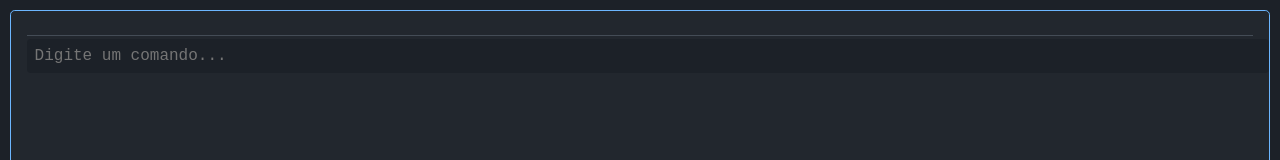
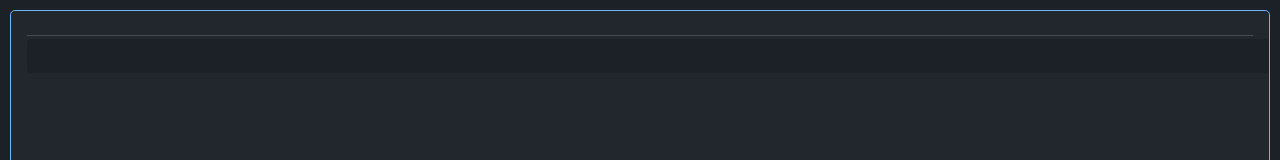
Before and after one commit to alexandre-dacaf/cliware, a React (Create React App) app in the folder core/: page / in a window 1280 px wide. Shown: the top 160 px of the page. Built offline with nearby package versions, Linux system fonts and the light colour scheme; the HTML template or start-up script is replaced by a standard one.

Commit message:
fix: Adjust printable interface and prune even more features to stick to the basics

```diff
--- a/core/src/App.tsx
+++ b/core/src/App.tsx
@@ -1,5 +1,3 @@
-// src/App.tsx
-
 import React from "react";
 import Terminal from "./components/Terminal";
 import "./App.css"; // Arquivo CSS para estilos
--- a/core/src/components/Terminal.tsx
+++ b/core/src/components/Terminal.tsx
@@ -1,35 +1,26 @@
 import React, { useState } from "react";
 import TextPrompt from "./prompts/TextPrompt";
-import Printable from "./outputs/Printable";
+import Printable from "./printables/Printable";
+import { IPrintable } from "../types/printables";
 import "./Terminal.css";
 
-interface TerminalHistoryItem {
-    component: React.ComponentType<any>;
-    props: Record<string, any>;
-}
+const Terminal: React.FC = () => {
+    const [terminalHistory, setTerminalHistory] = useState<IPrintable[]>([]);
 
-const Terminal: React.FC = () => {
-    const [terminalHistory, setTerminalHistory] = useState<
-        TerminalHistoryItem[]
-    >([]);
-
-    const handlePrint = (
-        component: React.ComponentType<any>,
-        props: Record<string, any>
-    ) => {
-        setTerminalHistory((previousHistory: TerminalHistoryItem[]) => [
+    const handlePrint = (printable: IPrintable) => {
+        setTerminalHistory((previousHistory: IPrintable[]) => [
             ...previousHistory,
-            { component, props },
+            printable,
         ]);
     };
 
     return (
         <div className="terminal active">
-            {terminalHistory.map((item: TerminalHistoryItem, index: number) => (
+            {terminalHistory.map((printable: IPrintable, index: number) => (
                 <Printable
                     key={index}
-                    component={item.component}
-                    props={item.props}
+                    component={printable.component}
+                    props={printable.props}
                 />
             ))}
 
--- a/core/src/components/inputs/Input.css
+++ b/core/src/components/input-fields/TextField.css
@@ -1,5 +1,3 @@
-/* src/components/inputs/Input.css */
-
 .input-field {
     width: 100%;
     padding: 0.5em;
--- /dev/null
+++ b/core/src/components/input-fields/TextField.tsx
@@ -0,0 +1,45 @@
+import React, {
+    useRef,
+    useState,
+    KeyboardEvent as ReactKeyboardEvent,
+} from "react";
+import "./TextField.css";
+
+interface TextFieldProps {
+    onContentChanged: (content: string) => void;
+    onEnterPressed: (content: string) => void;
+}
+
+const TextField = ({ onContentChanged, onEnterPressed }: TextFieldProps) => {
+    const selfRef = useRef<HTMLDivElement>(null);
+    const [content, setContent] = useState<string>("");
+
+    const updateContent = () => {
+        if (selfRef.current) {
+            const content: string = selfRef.current.textContent || "";
+            setContent(content);
+            onContentChanged(content);
+        }
+    };
+
+    const handleKeyDown = (event: ReactKeyboardEvent<HTMLDivElement>) => {
+        if (event.key === "Enter") {
+            event.preventDefault();
+            onEnterPressed(content);
+        }
+    };
+
+    return (
+        <div
+            ref={selfRef}
+            contentEditable
+            className="input-field"
+            onInput={updateContent}
+            onKeyDown={handleKeyDown}
+            data-placeholder="Digite um comando..."
+            suppressContentEditableWarning={true}
+        />
+    );
+};
+
+export default TextField;
--- a/core/src/components/inputs/Input.tsx
+++ /dev/null
@@ -1,79 +0,0 @@
-// src/components/inputs/Input.tsx
-
-import React, {
-  forwardRef,
-  useImperativeHandle,
-  useRef,
-  useState,
-  ChangeEvent,
-  KeyboardEvent as ReactKeyboardEvent,
-} from 'react';
-import './Input.css'; // Arquivo CSS para estilos
-
-// Interface para os métodos que serão expostos via ref
-export interface InputHandle {
-  handleFocus: () => void;
-  clear: () => void;
-}
-
-// Interface para as propriedades recebidas pelo Input
-interface InputProps {
-  onEnterPressed: (content: string) => void;
-  onBlurred: () => void;
-}
-
-// Definição do componente Input usando forwardRef corretamente
-const Input = forwardRef<InputHandle, InputProps>(
-  ({ onEnterPressed, onBlurred }, ref) => {
-    const inputElementRef = useRef<HTMLInputElement>(null);
-    const [value, setValue] = useState<string>('');
-
-    // Expor métodos via ref
-    useImperativeHandle(ref, () => ({
-      handleFocus: () => {
-        inputElementRef.current?.focus();
-      },
-      clear: () => {
-        setValue('');
-      },
-    }));
-
-    // Função para lidar com a mudança de valor no input
-    const handleChange = (e: ChangeEvent<HTMLInputElement>) => {
-      setValue(e.target.value);
-    };
-
-    // Função para lidar com a tecla pressionada
-    const handleKeyDown = (e: ReactKeyboardEvent<HTMLInputElement>) => {
-      if (e.key === 'Enter') {
-        e.preventDefault();
-        if (value.trim() !== '') {
-          onEnterPressed(value.trim());
-        }
-      }
-    };
-
-    // Função para lidar com o desfoque
-    const handleBlur = () => {
-      onBlurred();
-    };
-
-    return (
-      <input
-        type="text"
-        ref={inputElementRef}
-        value={value}
-        onChange={handleChange}
-        onKeyDown={handleKeyDown}
-        onBlur={handleBlur}
-        className="input-field"
-        placeholder="Digite um comando..."
-      />
-    );
-  }
-);
-
-// Definir displayName para melhor depuração (opcional, mas recomendado)
-Input.displayName = 'Input';
-
-export default Input;
--- a/core/src/components/outputs/Printable.tsx
+++ /dev/null
@@ -1,14 +0,0 @@
-// src/components/outputs/Printable.tsx
-
-import React from 'react';
-
-interface PrintableProps {
-  component: React.ComponentType<any>;
-  props: Record<string, any>;
-}
-
-const Printable: React.FC<PrintableProps> = ({ component: Component, props }) => {
-  return <Component {...props} />;
-};
-
-export default Printable;
--- /dev/null
+++ b/core/src/components/printables/Printable.tsx
@@ -0,0 +1,9 @@
+import React from "react";
+
+import { IPrintable } from "../../types/printables";
+
+const Printable = ({ component: Component, props }: IPrintable) => {
+    return <Component {...props} />;
+};
+
+export default Printable;
--- a/core/src/components/outputs/TextOutput.css
+++ b/core/src/components/printables/TextOutput.css
@@ -1,4 +1,4 @@
-/* src/components/outputs/TextOutput.css */
+/* src/components/printables/TextOutput.css */
 
 .text-output {
     color: #ffffff;
--- a/core/src/components/outputs/TextOutput.tsx
+++ b/core/src/components/printables/TextOutput.tsx
@@ -1,4 +1,4 @@
-// src/components/outputs/TextOutput.tsx
+// src/components/printables/TextOutput.tsx
 
 import React from 'react';
 import './TextOutput.css'; // Arquivo CSS para estilos
--- a/core/src/components/prompts/TextPrompt.tsx
+++ b/core/src/components/prompts/TextPrompt.tsx
@@ -1,26 +1,29 @@
-import React, { useRef } from "react";
-import Input, { InputHandle } from "../inputs/Input";
-import TextOutput from "../outputs/TextOutput";
+import React from "react";
+import TextField from "../input-fields/TextField";
+import TextOutput from "../printables/TextOutput";
+import { IPrintable } from "../../types/printables";
 import "./TextPrompt.css";
 
 interface TextPromptProps {
-    onPrint: (
-        component: React.ComponentType<any>,
-        props: Record<string, any>
-    ) => void;
+    onPrint: (printable: IPrintable) => void;
 }
 
 const TextPrompt = ({ onPrint }: TextPromptProps) => {
-    const inputRef = useRef<InputHandle>(null);
+    const handleContentChanged = (content: string) => {
+        // Not implemented yet
+    };
 
     const handleEnterPressed = (content: string) => {
-        onPrint(TextOutput, { content });
-        inputRef.current?.clear();
+        onPrint({ component: TextOutput, props: { content } });
+        // Clear TextField content
     };
 
     return (
         <div className="terminal__prompt">
-            <Input ref={inputRef} onEnterPressed={handleEnterPressed} />
+            <TextField
+                onContentChanged={handleContentChanged}
+                onEnterPressed={handleEnterPressed}
+            />
         </div>
     );
 };
--- /dev/null
+++ b/core/src/types/printables.ts
@@ -0,0 +1,6 @@
+import React from "react";
+
+export interface IPrintable {
+    component: React.ComponentType<any>;
+    props: Record<string, any>;
+}
```
